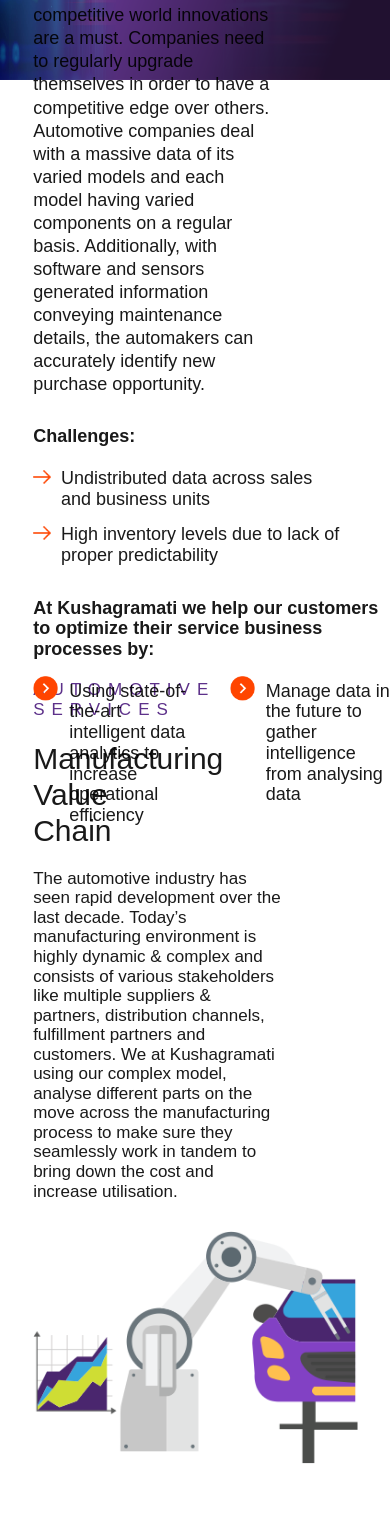
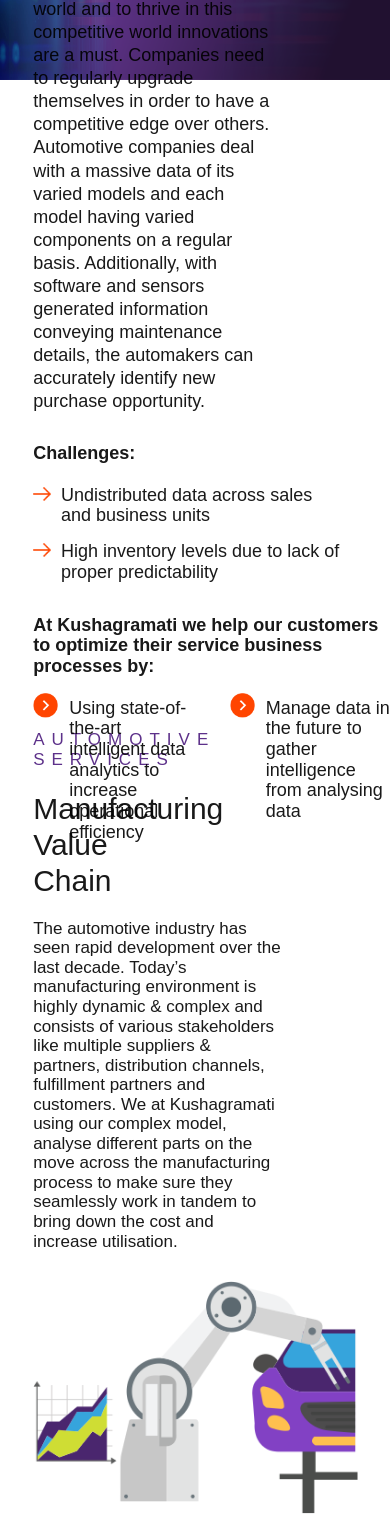
Before and after one commit to NiranjanKaranth/Kushagramathi, a plain HTML site: page pages/automotive.html in a window 390 px wide. Shown: the part 443-1979 px from the top of the page. Drawn offline with nearby package versions, Linux system fonts and the light colour scheme.

Commit message:
Add files via upload

```diff
--- a/pages/automotive.html
+++ b/pages/automotive.html
@@ -798,7 +798,7 @@
             }
 
             .healthcare-services-main-div {
-                padding-top: 600px;
+                padding-top: 650px;
             }
 
             .healthcare-main-icon{
@@ -806,7 +806,7 @@
             }
 
             .healthcare-head-content {
-                top: 30%;
+                top: 32%;
                 position: absolute;
             }
 
```
